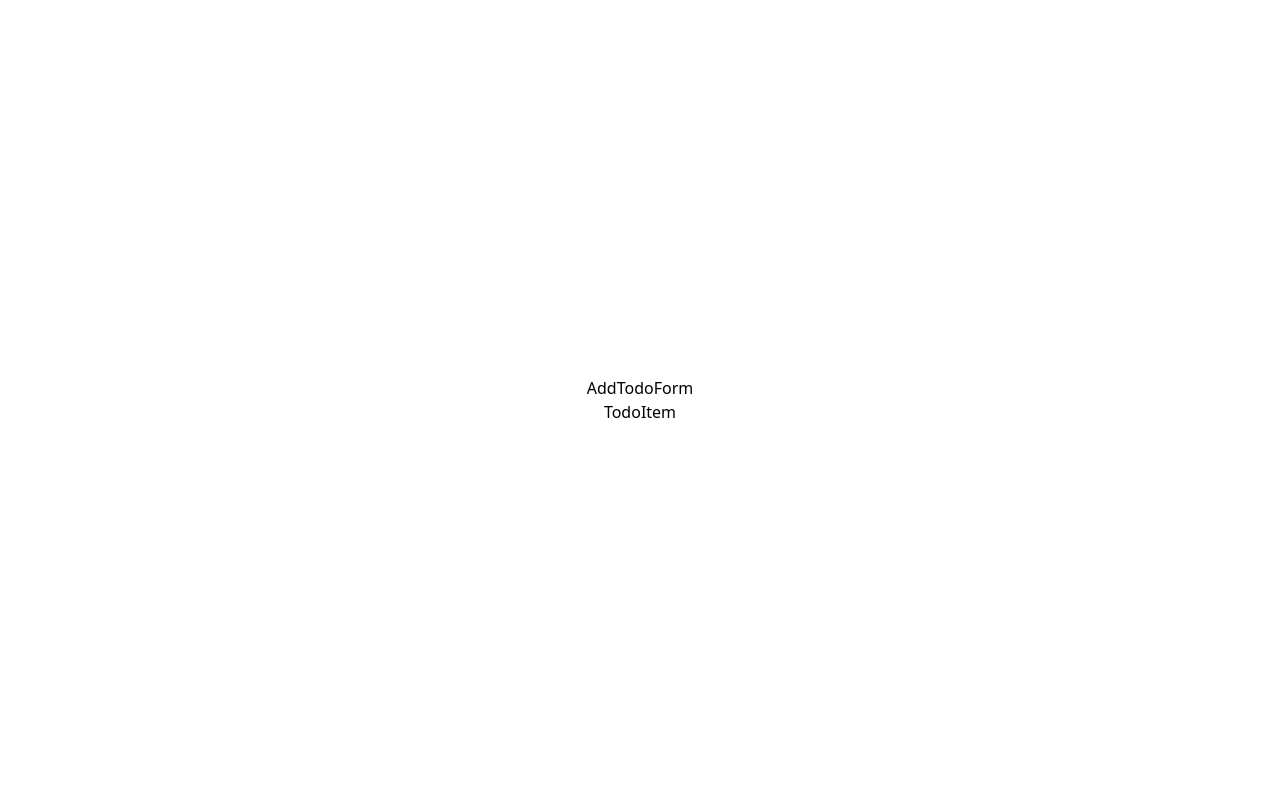
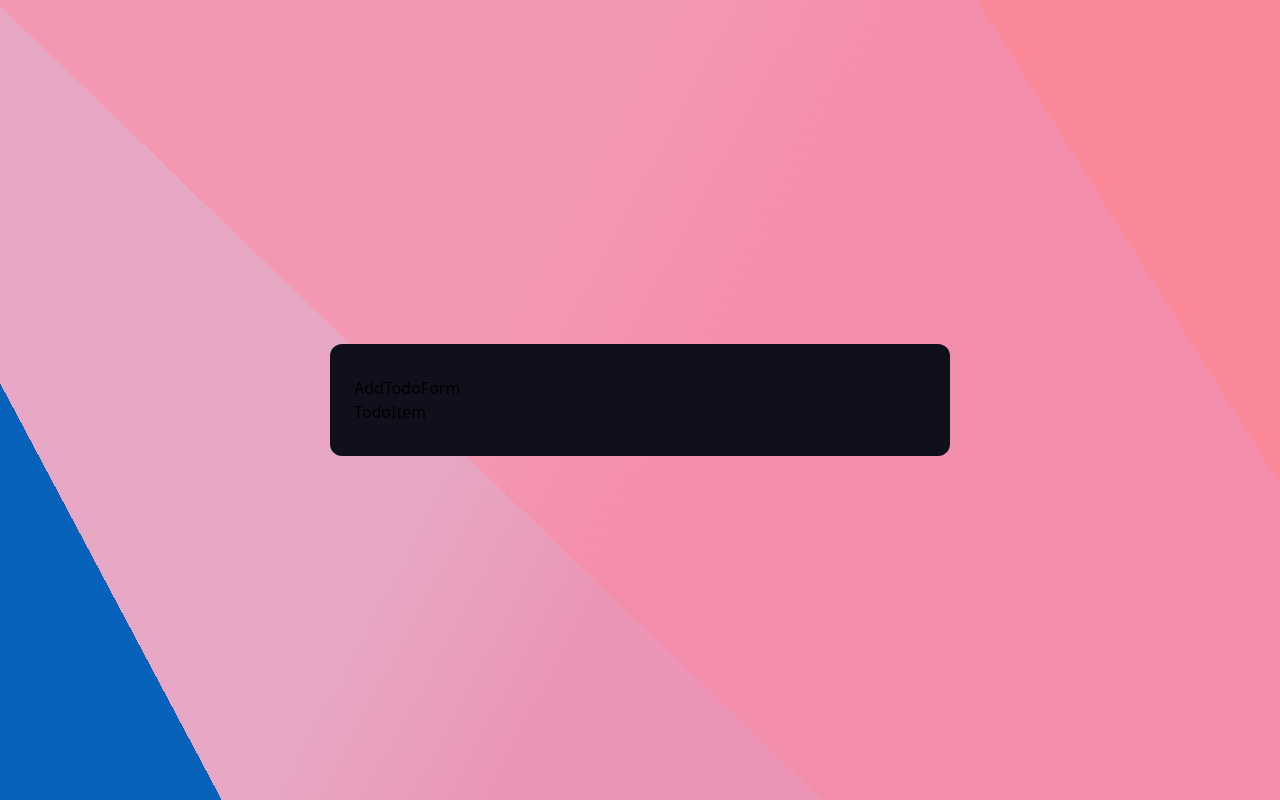
Before and after one commit to yusufziyayildirim/TodoList-React, a React (Create React App) app: page / in a window 1280 px wide. Built offline with nearby package versions, Linux system fonts and the light colour scheme.

Commit message:
Background designed

```diff
--- a/src/App.js
+++ b/src/App.js
@@ -4,9 +4,11 @@ import TodoList from './components/TodoList';
 
 function App() {
   return (
-    <div className="h-[100vh] flex flex-col items-center justify-center">
-      <AddTodoForm />
-      <TodoList />
+    <div className="h-[100vh] flex flex-col items-center justify-center bg-app">
+      <div className="bg-[#10101d] min-h-min w-[620px] rounded-xl px-6 py-8">
+        <AddTodoForm />
+        <TodoList />
+      </div>
     </div>
   );
 }
--- a/src/style.css
+++ b/src/style.css
@@ -408,6 +408,11 @@ video {
   height: auto;
 }
 
+.bg-app{
+  background-image: linear-gradient(62deg, rgba(1, 95, 183, 0.9732216701223994) 13%, rgba(255, 122, 151, 0.5) 4%), linear-gradient(44deg, rgba(0, 43, 99, 0.07922090238615942) 39%, rgba(242, 140, 143, 0.5) 18%), linear-gradient(118deg, rgba(84, 202, 242, 0.03152997265339608) 40%, rgba(247, 155, 187, 0.5) 54%), linear-gradient(58deg, rgba(90, 90, 237, 0.16144443572260592) 83%, rgba(249, 156, 142, 0.5) 23%);
+  background-blend-mode: normal, lighten, multiply, hard-light;
+}
+
 *, ::before, ::after {
   --tw-border-spacing-x: 0;
   --tw-border-spacing-y: 0;
@@ -557,8 +562,13 @@ video {
   height: 100vh;
 }
 
-.h-full {
-  height: 100%;
+.min-h-min {
+  min-height: -webkit-min-content;
+  min-height: min-content;
+}
+
+.w-\[620px\] {
+  width: 620px;
 }
 
 .flex-col {
@@ -572,3 +582,22 @@ video {
 .justify-center {
   justify-content: center;
 }
+
+.rounded-xl {
+  border-radius: 0.75rem;
+}
+
+.bg-\[\#10101d\] {
+  --tw-bg-opacity: 1;
+  background-color: rgb(16 16 29 / var(--tw-bg-opacity));
+}
+
+.px-6 {
+  padding-left: 1.5rem;
+  padding-right: 1.5rem;
+}
+
+.py-8 {
+  padding-top: 2rem;
+  padding-bottom: 2rem;
+}
--- a/tailwind.css
+++ b/tailwind.css
@@ -3,5 +3,8 @@
 @tailwind utilities;
 
 @layer base {
-
+    .bg-app{
+        background-image: linear-gradient(62deg, rgba(1, 95, 183, 0.9732216701223994) 13%, rgba(255, 122, 151, 0.5) 4%), linear-gradient(44deg, rgba(0, 43, 99, 0.07922090238615942) 39%, rgba(242, 140, 143, 0.5) 18%), linear-gradient(118deg, rgba(84, 202, 242, 0.03152997265339608) 40%, rgba(247, 155, 187, 0.5) 54%), linear-gradient(58deg, rgba(90, 90, 237, 0.16144443572260592) 83%, rgba(249, 156, 142, 0.5) 23%);
+        background-blend-mode: normal, lighten, multiply, hard-light;
+    }
 }
```
